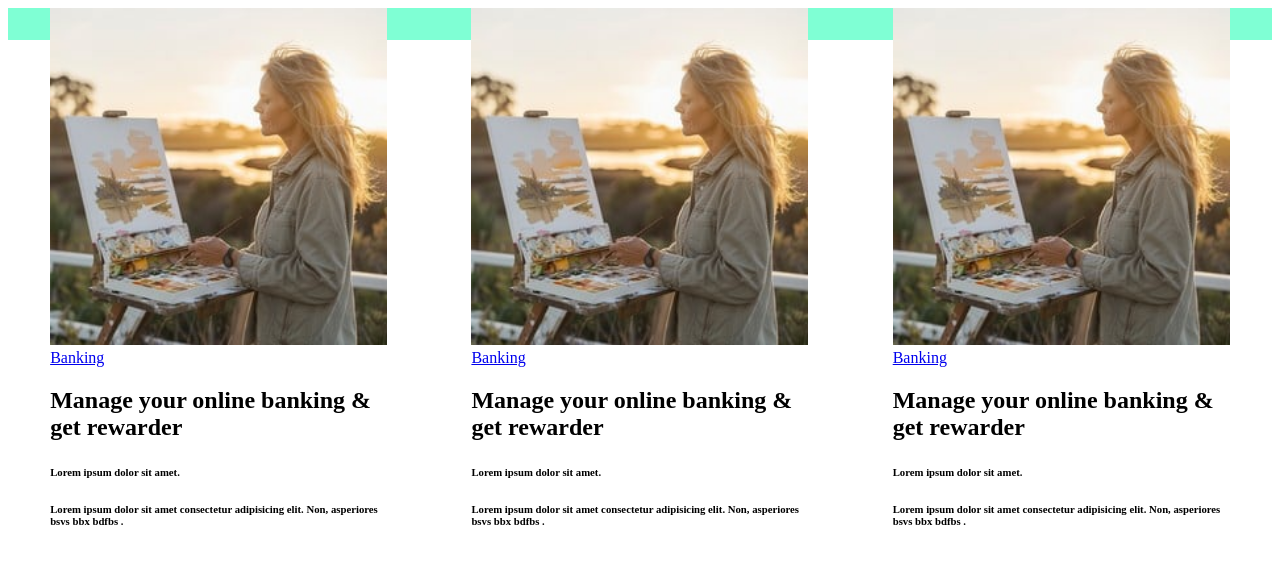
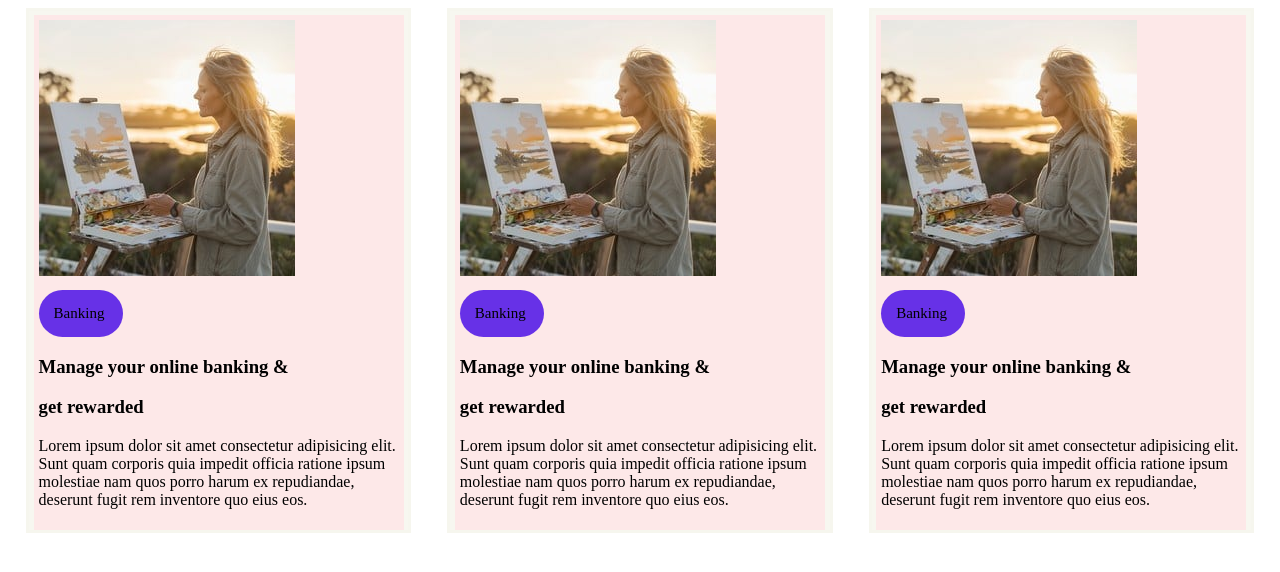
Before and after one commit to sama-Yasser88/sav, a plain HTML site: page assigmnent3/index.html in a window 1280 px wide. Drawn offline with Linux system fonts and the light colour scheme.

Commit message:
sec commit

```diff
--- a/assigmnent3/index.html
+++ b/assigmnent3/index.html
@@ -7,55 +7,64 @@
     <link rel="stylesheet" href="style.css" />
   </head>
   <body>
-    <div class="ineer">
-      <div class="contaneer">
-        <div class="child">
-          <img src="artist-painting-outdoors-stockcake.jpg" alt="" />
-          <div class="btn">
-            <a href="#">Banking</a>
+    <div class="inner">
+      <!-- 1 -->
+      <div class="float-container">
+
+
+          <div class="float-child">
+            <img src="artist-painting-outdoors-stockcake.jpg" alt="">
+
+            <div class="button">
+              <a>Banking</a>
+            </div>
+            <h3>Manage your online banking &</h3>
+            <h3>get rewarded</h3>
+
+            <p>Lorem ipsum dolor sit amet consectetur adipisicing elit. Sunt quam corporis quia impedit officia ratione ipsum molestiae nam quos porro harum ex repudiandae, deserunt fugit rem inventore quo eius eos.</p>
+              </div>
+
           </div>
-          <div class="cap1">
-            <h2>Manage your online banking & get rewarder</h2>
-            <h6>Lorem ipsum dolor sit amet.</h6>
-            <h6>
-              Lorem ipsum dolor sit amet consectetur adipisicing elit. Non,
-              asperiores bsvs bbx bdfbs .
-            </h6>
-          </div>
-        </div>
-      </div>
-      <div class="contaneer">
-        <div class="child">
-          <img src="artist-painting-outdoors-stockcake.jpg" alt="" />
-          <div class="btn">
-            <a href="#">Banking</a>
-          </div>
-          <div class="cap1">
-            <h2>Manage your online banking & get rewarder</h2>
-            <h6>Lorem ipsum dolor sit amet.</h6>
-            <h6>
-              Lorem ipsum dolor sit amet consectetur adipisicing elit. Non,
-              asperiores bsvs bbx bdfbs .
-            </h6>
-          </div>
-        </div>
-      </div>
-      <div class="contaneer">
-        <div class="child">
-          <img src="artist-painting-outdoors-stockcake.jpg" alt="" />
-          <div class="btn">
-            <a href="#">Banking</a>
-          </div>
-          <div class="cap1">
-            <h2>Manage your online banking & get rewarder</h2>
-            <h6>Lorem ipsum dolor sit amet.</h6>
-            <h6>
-              Lorem ipsum dolor sit amet consectetur adipisicing elit. Non,
-              asperiores bsvs bbx bdfbs .
-            </h6>
-          </div>
-        </div>
-      </div>
-    </div>
+
+
+          <!-- 2 -->
+
+          <div class="float-container">
+
+            <div class="float-child">
+              <img src="artist-painting-outdoors-stockcake.jpg" alt="">
+
+              <div class="button">
+                <a>Banking</a>
+              </div>
+              <h3>Manage your online banking &</h3>
+              <h3>get rewarded</h3>
+
+              <p>Lorem ipsum dolor sit amet consectetur adipisicing elit. Sunt quam corporis quia impedit officia ratione ipsum molestiae nam quos porro harum ex repudiandae, deserunt fugit rem inventore quo eius eos.</p>
+                </div>
+
+            </div>
+              <!-- 3 -->
+              <div class="float-container">
+
+                  <div class="float-child">
+                    <img src="artist-painting-outdoors-stockcake.jpg" alt="">
+
+                    <div class="button">
+                      <a>Banking</a>
+                    </div>
+                    <h3>Manage your online banking &</h3>
+                    <h3>get rewarded</h3>
+
+                    <p>Lorem ipsum dolor sit amet consectetur adipisicing elit. Sunt quam corporis quia impedit officia ratione ipsum molestiae nam quos porro harum ex repudiandae, deserunt fugit rem inventore quo eius eos.</p>
+                      </div>
+
+                  </div>
+                  </div>
+
+
+
+
+
   </body>
 </html>
--- a/assigmnent3/style.css
+++ b/assigmnent3/style.css
@@ -1,22 +1,46 @@
-.ineer{
-   display: flex;
-    width: 100;
+.inner{
+    display:flex;
+    width: 100%;
+}
+ .float-container {
+    background-color:  rgba(247, 247, 239, 0.89);
+    border: 3px solid  rgba(247, 247, 239, 0.89);
 
+    width: 30%;
+
+    margin: 0 auto;
 }
-.contaneer{
-    width: 33.33%;
-    background-color: aquamarine;
-    border: 20px  aquamarine;
-    height: 2rem;
+.float-child {
+    width: 95%;
+    margin:auto;
+    margin-top: 1%;
+    background-color: rgb(253, 232, 232);
+    border: 5px solid rgb(253, 232, 232);
+    /* border-bottom: 3px solid rgb(237, 207, 152); */
+}
+h3{
+    text-align: left;
+}
+.cap{
+    text-align: left;
+    padding-top: 5%;
+    padding-left: 5%;
 }
 
-.child{
-    width: 80%;
-    margin: auto;
-    height: 60%;
-    background-color: rgb(249, 251, 246);
-    border: 5px  rgb(249, 251, 246);
+.logo{
+    padding: 5%;
+    width: 100px;
+    /* width: 100px; */
 }
-img{
-    width: 100%;
-}
+.button {
+    margin-top: 10px;
+    padding: 15px 15px;
+    font-size: 15px;
+    border: none;
+    border-radius: 15px;
+    width: 15%;
+    background-color: #6731e7;
+    border: none;
+    border-radius: 30px;
+
+  }
```
